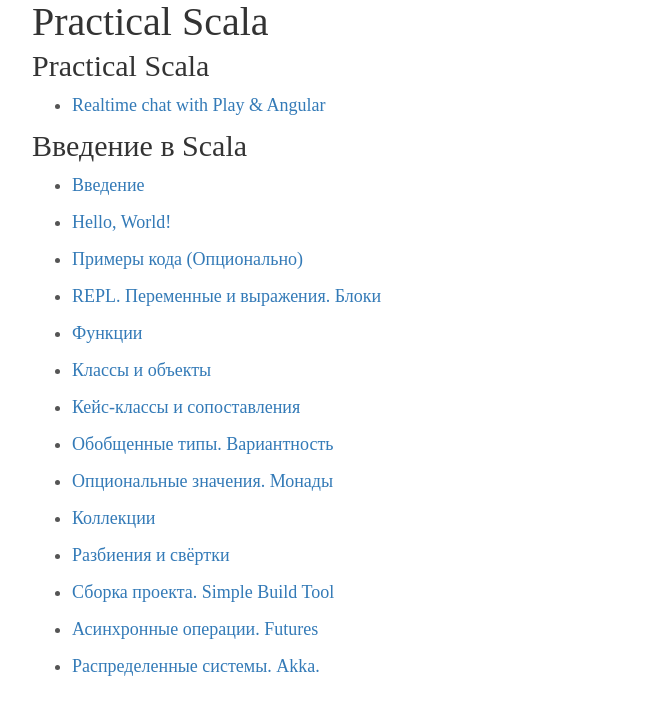
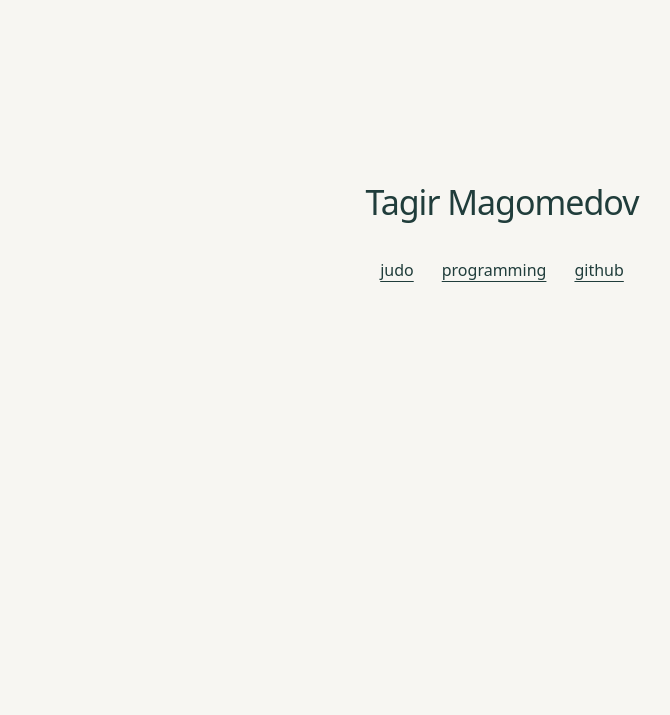
Before and after one commit to groz/groz.github.io, a Jekyll site: the page index.html, which Jekyll copies as it is, in a window 1280 px wide. Shown: the top 715 px of the page, without its empty margins (138-808 px from the left). Built offline with Jekyll 4.4.1, drawn with Linux system fonts in a browser that asks for light colours; nearby versions of some CDN libraries; some web fonts are replaced; our own code applies the rules of GitHub Pages for plain Markdown files.

Commit message:
Build personal homepage with Judo and Programming sections

```diff
--- a/_config.yml
+++ b/_config.yml
@@ -1,4 +1,4 @@
-highlighter: pygments
+highlighter: rouge
 
 permalink: /:categories/:title
 
--- a/_layouts/default-scala-intro.html
+++ b/_layouts/default-scala-intro.html
@@ -32,6 +32,7 @@
   <body>
 
     <div class="container">
+      <nav class="site-links" aria-label="Main navigation"><a href="https://www.linkedin.com/in/tagmg/">Tagir Magomedov</a><a href="/">Home</a><a href="/judo/">Judo</a><a href="/programming/">Programming</a></nav>
       <div class="blog-header">
         <a href="/" style="text-decoration: none">
           <h1 class="blog-title">{{page.blog_title}}</h1>
@@ -45,7 +46,7 @@
           <div class="blog-post">
             <h2 class="blog-post-title">{{page.title}}</h2>
             <p class="blog-post-meta">{{page.date | date: "%-d %B %Y"}} от
-              <a href="http://stackoverflow.com/users/283975/grozz">Tagir</a></p>
+              <a href="https://www.linkedin.com/in/tagmg/">Tagir Magomedov</a></p>
             <div>
               {{content}}
             </div>
--- a/_layouts/default.html
+++ b/_layouts/default.html
@@ -13,7 +13,7 @@
     <link href='https://fonts.googleapis.com/css?family=Forum&subset=latin,cyrillic' rel='stylesheet' type='text/css'>
     <link rel="stylesheet" type="text/css" href="/css/blog.css">
 
-    <title>Groz blogs</title>
+    <title>{{page.title}} · Tagir Magomedov</title>
 
     <script>
       (function(i,s,o,g,r,a,m){i['GoogleAnalyticsObject']=r;i[r]=i[r]||function(){
@@ -29,6 +29,7 @@
   <body>
 
     <div class="container">
+      <nav class="site-links" aria-label="Main navigation"><a href="https://www.linkedin.com/in/tagmg/">Tagir Magomedov</a><a href="/">Home</a><a href="/judo/">Judo</a><a href="/programming/">Programming</a></nav>
 
       <div class="row">
 
--- a/css/blog.css
+++ b/css/blog.css
@@ -6,6 +6,10 @@ body {
   font-family: 'Forum', cursive;
   color: #555;
 }
+
+.site-links { display: flex; flex-wrap: wrap; gap: 24px; padding: 20px 0; margin-bottom: 20px; border-bottom: 1px solid #ddd; font: 14px/1.5 system-ui, sans-serif; }
+.site-links a { display: inline-block; padding: 10px 0; color: #203d3b; }
+.site-links a:focus-visible { outline: 3px solid #b34b2f; outline-offset: 4px; }
 
 h1, .h1,
 h2, .h2,
--- /dev/null
+++ b/css/personal.css
@@ -0,0 +1,32 @@
+:root{color-scheme:light;--paper:#f7f6f2;--ink:#203d3b;--muted:#606e68;--line:#d8ddd4;--accent:#b34b2f}
+*{box-sizing:border-box}
+body{margin:0;background:var(--paper);color:var(--ink);font:16px/1.65 system-ui,-apple-system,"Segoe UI",sans-serif}
+a{color:inherit;text-underline-offset:5px}
+a:hover{color:var(--accent)}
+a:focus-visible{outline:3px solid var(--accent);outline-offset:6px;border-radius:2px}
+.simple-home{max-width:640px;margin:0 auto;padding:clamp(80px,22vh,180px) 24px 60px;text-align:center}
+.simple-home h1{font:500 clamp(26px,5vw,34px)/1.3 system-ui,-apple-system,"Segoe UI",sans-serif;letter-spacing:-.03em;margin:0 0 25px}
+.simple-home h1 a{text-decoration:none}
+.simple-home nav{display:flex;justify-content:center;flex-wrap:wrap;gap:12px 28px}
+.simple-home nav a{padding:8px 0}
+.page{max-width:1000px;padding:0 48px 48px;margin:auto}
+.skip-link{position:absolute;left:20px;top:-100px;background:var(--ink);color:white;padding:12px 20px;z-index:2}
+.skip-link:focus{top:12px}
+.site-header{display:flex;justify-content:space-between;align-items:center;gap:24px;padding:30px 0;border-bottom:1px solid var(--line)}
+.wordmark{font-size:18px;font-weight:500;text-decoration:none}
+.site-header nav{display:flex;gap:28px;flex-wrap:wrap;font-size:13px}
+.site-header nav a{text-decoration:none;padding:9px 0}
+.site-header nav a[aria-current=page]{text-decoration:underline;color:var(--accent)}
+.intro{padding:75px 0 62px}
+.eyebrow{font-size:11px;text-transform:uppercase;letter-spacing:.16em;font-weight:600;color:var(--muted);margin:0 0 20px}
+h1{font-family:Georgia,"Times New Roman",serif;font-weight:400;font-size:clamp(42px,6vw,64px);letter-spacing:-.045em;line-height:1.1;margin:0 0 22px}
+.lede{font-size:18px;color:var(--muted);max-width:600px;margin:0;line-height:1.7}
+.collection{margin-bottom:45px}
+.collection h2{font:27px/1.3 Georgia,serif;font-weight:400;margin:0 0 6px}
+.collection>p{font-size:14px;color:var(--muted);margin:0 0 20px}
+.article-list{list-style:none;margin:0;padding:0;border-top:1px solid var(--line)}
+.article-list li{border-bottom:1px solid var(--line)}
+.article-list a{display:flex;align-items:center;justify-content:space-between;gap:18px;padding:15px 0;text-decoration:none;font-size:15px}
+.article-list a::after{content:"↗";color:var(--accent)}
+@media(max-width:620px){.page{padding:0 24px 32px}.site-header{padding:20px 0;gap:12px;align-items:flex-start;flex-direction:column}.site-header nav{gap:17px;font-size:12px}.intro{padding:52px 0 44px}.lede{font-size:16px}.eyebrow{font-size:10px}}
+@media(max-width:360px){.page{padding:0 18px 28px}.site-header nav{gap:12px;font-size:11px}}
--- /dev/null
+++ b/index.html
@@ -0,0 +1,20 @@
+<!doctype html>
+<html lang="en">
+<head>
+  <meta charset="utf-8">
+  <meta name="viewport" content="width=device-width, initial-scale=1">
+  <meta name="description" content="Tagir Magomedov — Judo and Programming.">
+  <title>Tagir Magomedov</title>
+  <link rel="stylesheet" href="/css/personal.css">
+</head>
+<body>
+  <main class="simple-home">
+    <h1><a href="https://www.linkedin.com/in/tagmg/">Tagir Magomedov</a></h1>
+    <nav aria-label="Main navigation">
+      <a href="/judo/">judo</a>
+      <a href="/programming/">programming</a>
+      <a href="https://github.com/groz">github</a>
+    </nav>
+  </main>
+</body>
+</html>
--- a/index.md
+++ /dev/null
@@ -1,14 +0,0 @@
----
----
-
-## Practical Scala
-
-{% for post in site.categories.practical reversed %}
-  - [{{post.title}}]({{post.url}})
-{% endfor %}
-
-## Введение в Scala
-
-{% for post in site.categories.intro reversed %}
-  - [{{post.title}}]({{post.url}})
-{% endfor %}
--- /dev/null
+++ b/programming/index.html
@@ -0,0 +1,53 @@
+<!doctype html>
+<html lang="en">
+<head>
+  <meta charset="utf-8">
+  <meta name="viewport" content="width=device-width, initial-scale=1">
+  <meta name="description" content="Notes on Scala, functional programming, and building applications.">
+  <title>Programming · Tagir Magomedov</title>
+  <link rel="stylesheet" href="/css/personal.css">
+</head>
+<body>
+  <a class="skip-link" href="#main">Skip to content</a>
+  <div class="page">
+    <header class="site-header">
+      <a class="wordmark" href="https://www.linkedin.com/in/tagmg/">Tagir Magomedov</a>
+      <nav aria-label="Main navigation"><a href="/">Home</a><a href="/judo/">Judo</a><a href="/programming/" aria-current="page">Programming</a><a href="https://github.com/groz">GitHub <span aria-hidden="true">↗</span></a></nav>
+    </header>
+    <main id="main"><section class="intro">
+  <p class="eyebrow">Notes &amp; experiments</p>
+  <h1>Programming</h1>
+  <p class="lede">Learning by building. A collection of Scala tutorials, from first expressions to distributed applications.</p>
+</section>
+<section class="collection" aria-labelledby="practical-title">
+  <h2 id="practical-title">Practical Scala</h2>
+  <p>Putting the pieces together in working applications.</p>
+  <ul class="article-list">
+    <li><a href="/scala/practical/chat">Realtime chat with Play &amp; Angular</a></li>
+  </ul>
+</section>
+<section class="collection" aria-labelledby="scala-title" lang="ru">
+  <h2 id="scala-title">Введение в Scala</h2>
+  <p>С нуля до распределённых приложений.</p>
+  <ul class="article-list">
+    <li><a href="/scala/intro/setup">Введение</a></li>
+    <li><a href="/scala/intro/first">Hello, World!</a></li>
+    <li><a href="/scala/intro/cheatsheet">Примеры кода (Опционально)</a></li>
+    <li><a href="/scala/intro/repl-expressions">REPL. Переменные и выражения. Блоки</a></li>
+    <li><a href="/scala/intro/functions">Функции</a></li>
+    <li><a href="/scala/intro/classes">Классы и объекты</a></li>
+    <li><a href="/scala/intro/patterns">Кейс-классы и сопоставления</a></li>
+    <li><a href="/scala/intro/variance">Обобщенные типы. Вариантность</a></li>
+    <li><a href="/scala/intro/monads">Опциональные значения. Монады</a></li>
+    <li><a href="/scala/intro/collections">Коллекции</a></li>
+    <li><a href="/scala/intro/operations">Разбиения и свёртки</a></li>
+    <li><a href="/scala/intro/sbt">Сборка проекта. Simple Build Tool</a></li>
+    <li><a href="/scala/intro/futures">Асинхронные операции. Futures</a></li>
+    <li><a href="/scala/intro/akka">Распределенные системы. Akka.</a></li>
+  </ul>
+</section>
+</main>
+
+  </div>
+</body>
+</html>
```
Also changed, not shown: judo/index.html (added, +25 -0 lines), judo/levels/index.html (added, +56 -0 lines), README.md (added), 2 other files.
